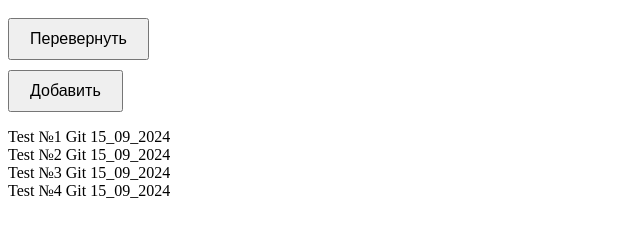
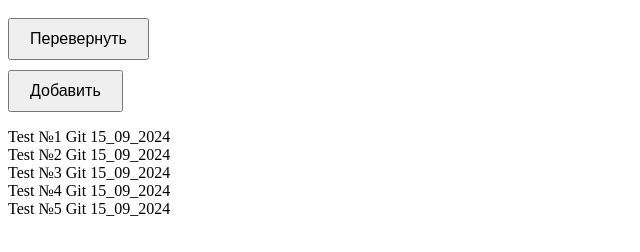
Before and after one commit to maximes2004/Homework_12_09, a plain HTML site: page index.html in a window 1280 px wide. Shown: the whole page, without its empty margins (0-640 px from the left). Drawn offline with nearby package versions, Linux system fonts and the light colour scheme.

Commit message:
Добавил доп коммит 5

```diff
--- a/index.html
+++ b/index.html
@@ -41,5 +41,6 @@
     <div>Test №2 Git 15_09_2024</div>
     <div>Test №3 Git 15_09_2024</div>
     <div>Test №4 Git 15_09_2024</div>
+    <div>Test №5 Git 15_09_2024</div>
   </body>
 </html>
```
